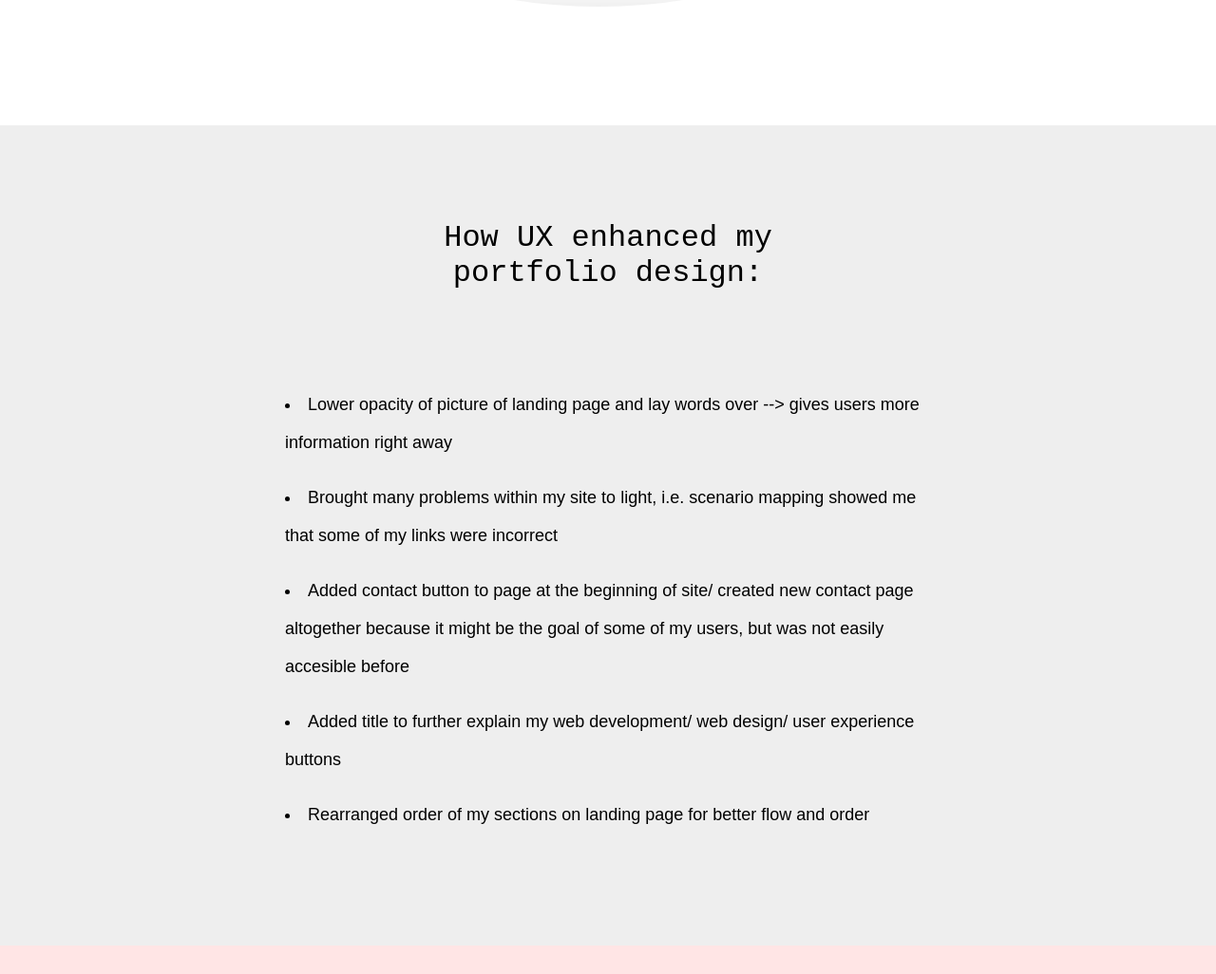
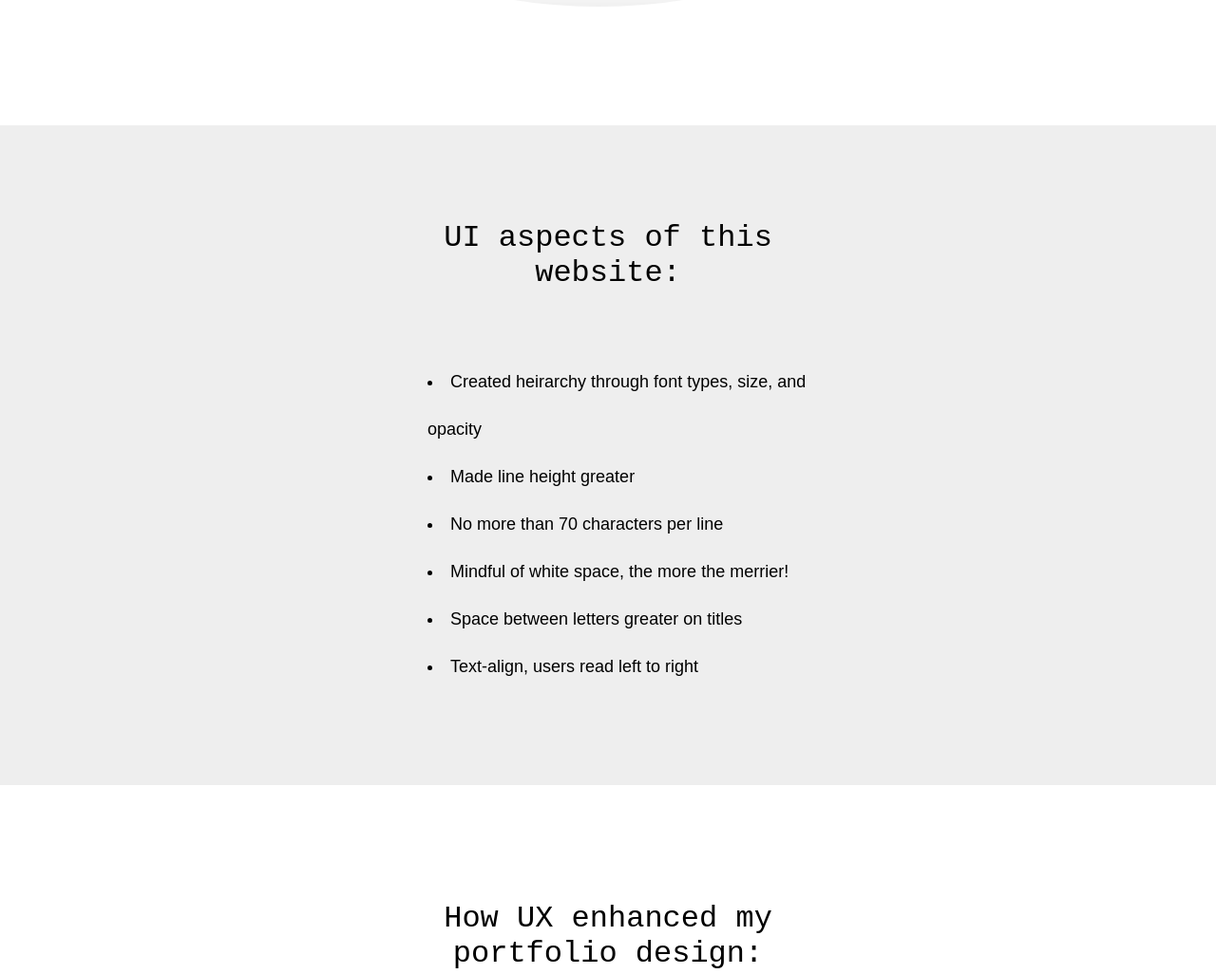
Before and after one commit to tessaschwarzentraub/coding_fellowship, a plain HTML site: page ux.html in a window 1280 px wide. Shown: the part 3900-4926 px from the top of the page at 95% size. Drawn offline with Linux system fonts and the light colour scheme.

Commit message:
ui section
added ui section right before ux "how it enhanced design section"

list of different ui changes in my site

```diff
--- a/ux.css
+++ b/ux.css
@@ -133,6 +133,12 @@ img {
 .lastSection {
   background-color: #eeeeee;
 }
+.uiList {
+  padding-top: 50px;
+  padding-bottom: 100px;
+  margin-left: 450px;
+  margin-right: 400px;
+}
 li {
     font-family: 'Montserrat', sans-serif;
     font-size: large;
--- a/ux.html
+++ b/ux.html
@@ -75,6 +75,17 @@
         </div>
     </div>
     <div class="lastSection">
+        <h1 class="title" style="padding-top: 100px;">UI aspects of this website:</h1>
+        <div class="uiList"><ui>
+            <li style="line-height: 50px;">Created heirarchy through font types, size, and opacity</li>
+            <li style="line-height: 50px;">Made line height greater</li>
+            <li style="line-height: 50px;">No more than 70 characters per line</li>
+            <li style="line-height: 50px;">Mindful of white space, the more the merrier!</li>
+            <li style="line-height: 50px;">Space between letters greater on titles</li>
+            <li style="line-height: 50px;">Text-align, users read left to right</li>
+        </ui></div>
+    </div>
+    <div>
         <h1 class="title" style="padding-top: 100px;">How UX enhanced my portfolio design:</h1>
         <div class="designChanges"><ui>
             <li>Lower opacity of picture of landing page and lay words over --> gives users more information right away</li><br>
```
